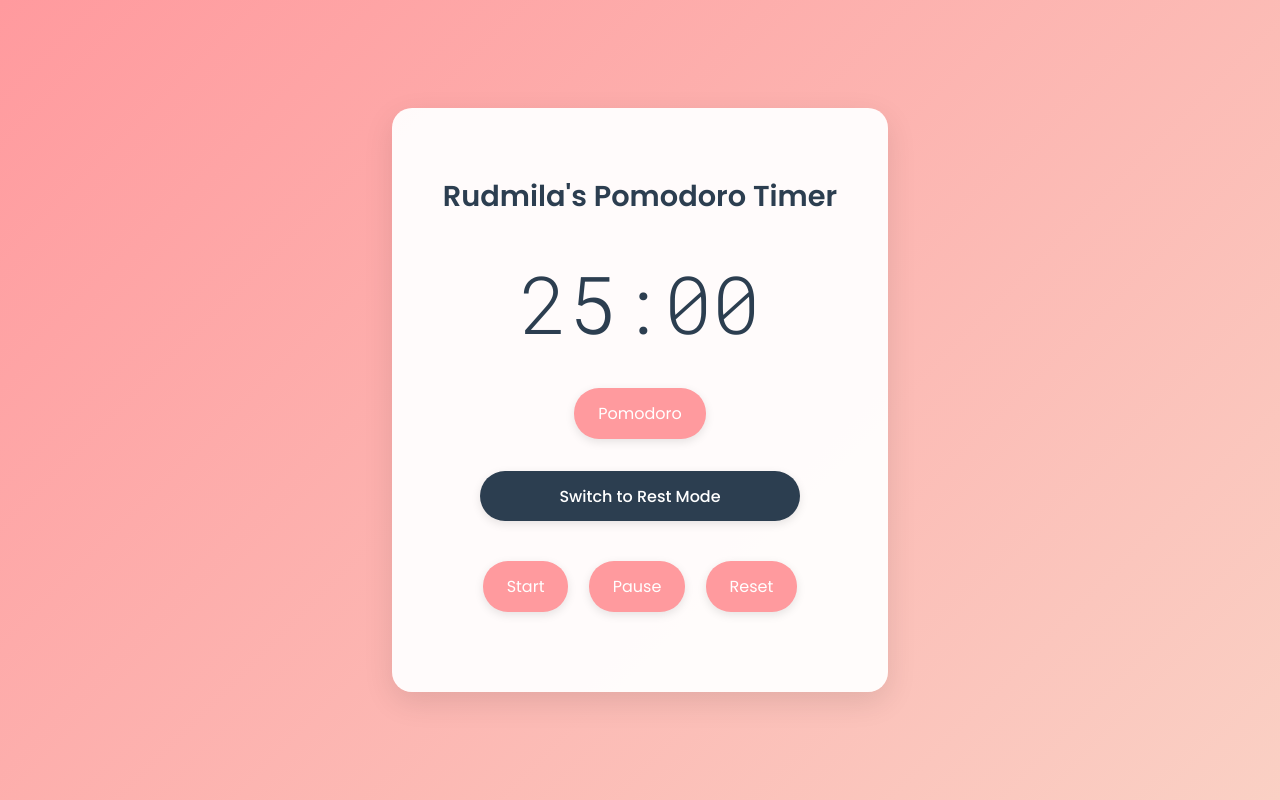
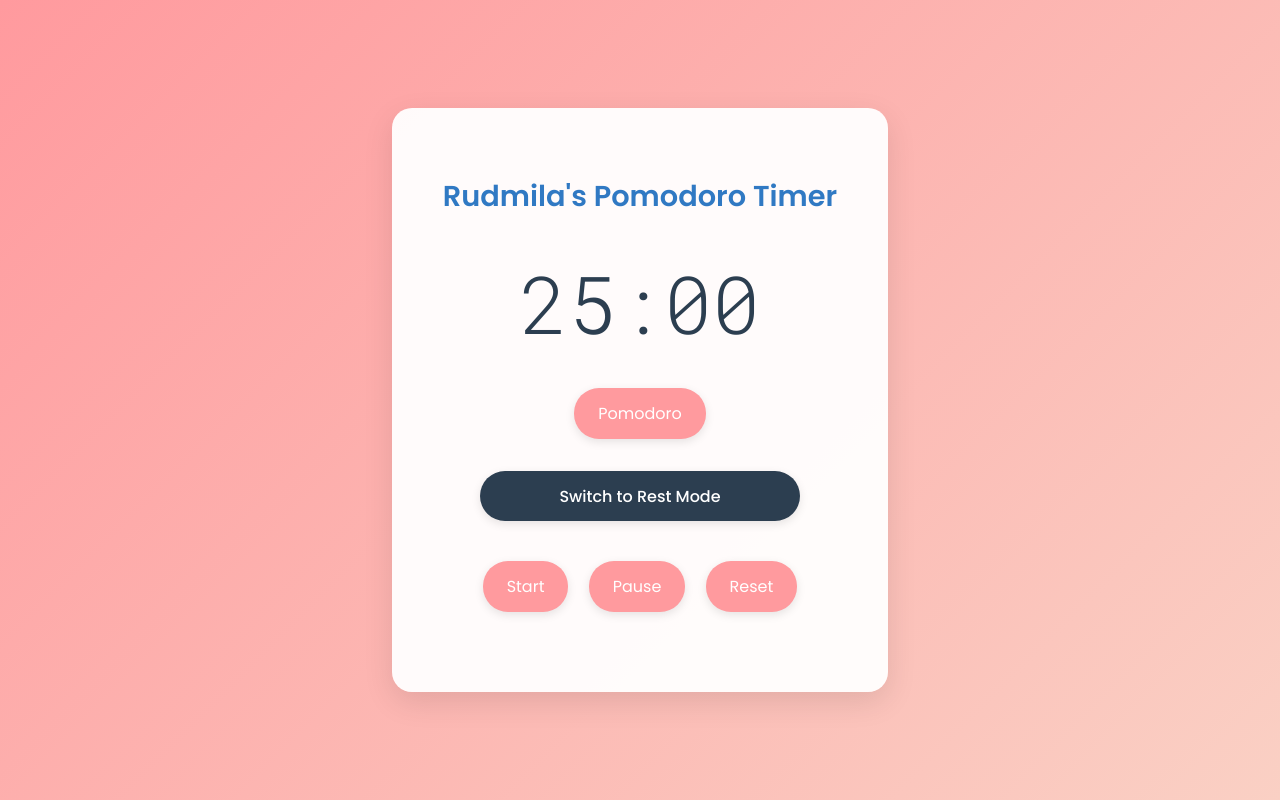
Before and after one commit to milar55/pomodorproject, a plain HTML site: page index.html in a window 1280 px wide. Drawn offline with Linux system fonts and the light colour scheme.

Commit message:
changed to blue

```diff
--- a/styles.css
+++ b/styles.css
@@ -19,7 +19,7 @@ body {
 }
 
 h1 {
-    color: #2c3e50;
+    color: #3079c3;
     font-size: 1.8rem;
     margin-bottom: 2rem;
     font-weight: 600;
```
